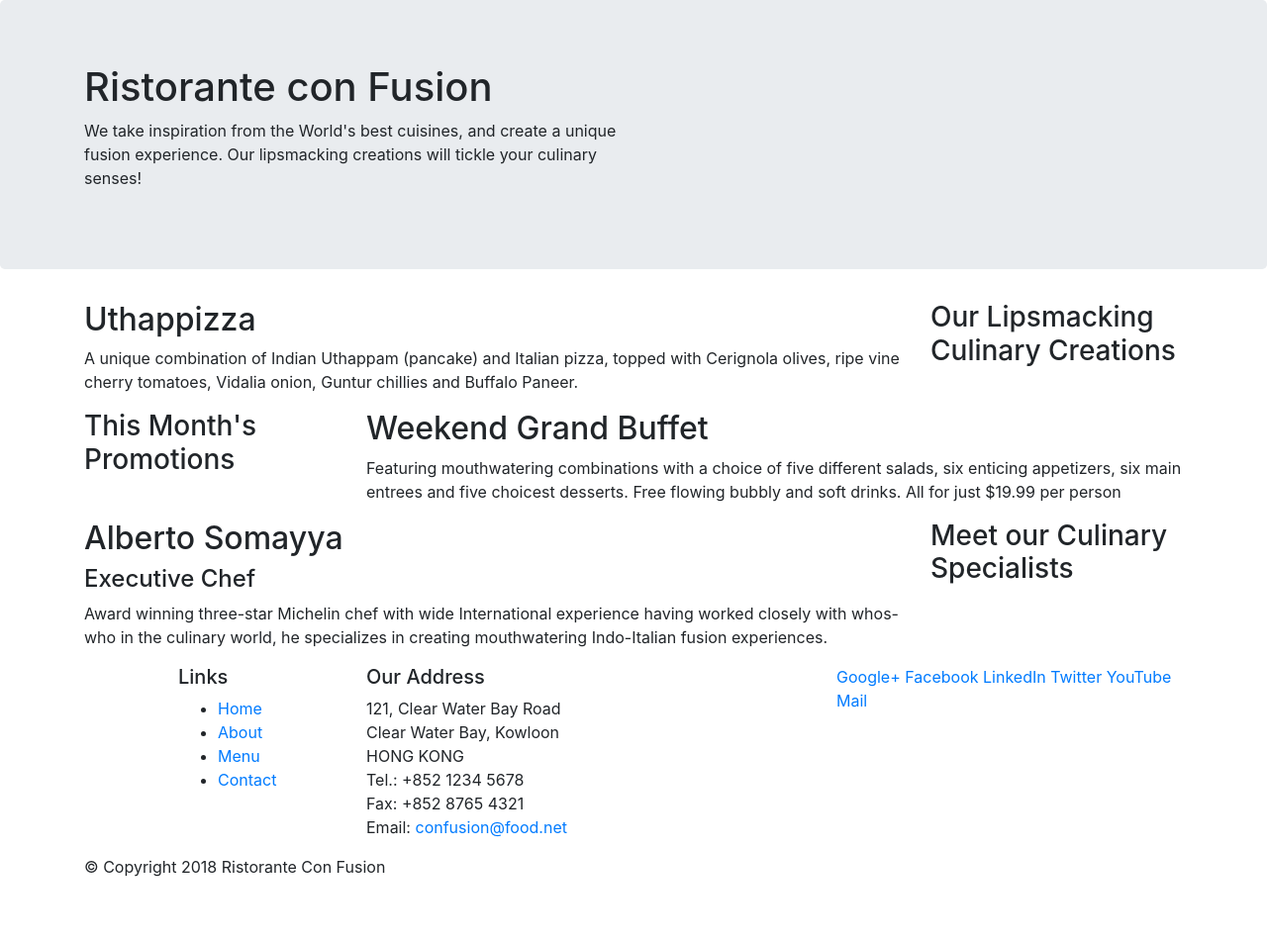
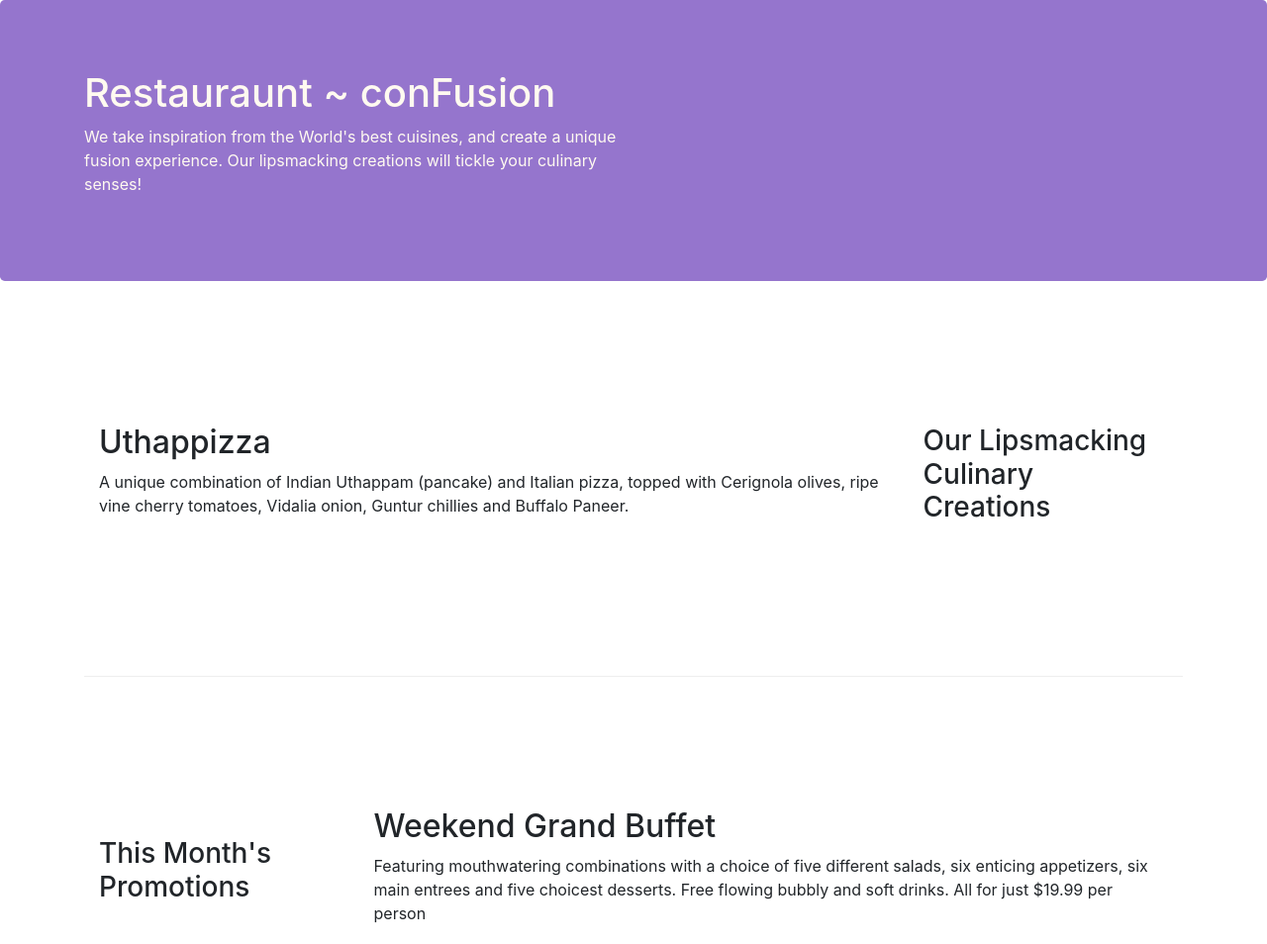
Before and after one commit to atharvagj-ai/conFusion-Website, a website: page index.html in a window 1280 px wide. Shown: the top 954 px of the page at 99% size. Before the commit the page ends 904 px from the top, so only its background shows below. Drawn offline with nearby package versions, Linux system fonts and the light colour scheme.

Commit message:
Bootstrap Grid - Part2 Complete

```diff
--- a/index.html
+++ b/index.html
@@ -9,7 +9,8 @@
 
      <!-- Bootstrap CSS -->
      <link rel="stylesheet" href="node_modules/bootstrap/dist/css/bootstrap.min.css">
-     <title>Ristorante Con Fusion</title>
+     <link rel="stylesheet" href="style.css">
+     <title>Restauraunt ~ conFusion</title>
 </head>
 
 <body>
@@ -18,7 +19,7 @@
         <div class="container">
             <div class="row">
                 <div class="col-12 col-sm-6">
-                    <h1>Ristorante con Fusion</h1>
+                    <h1>Restauraunt ~ conFusion</h1>
                     <p>We take inspiration from the World's best cuisines, and create a unique fusion experience. Our lipsmacking creations will tickle your culinary senses!</p>
                 </div>
                 <div class="col-12 col-sm">
@@ -28,7 +29,7 @@
     </header>
 
     <div  class="container">
-        <div class="row">
+        <div class="row  row-content align-items-center">
             <div class="col-12 col-sm-4 order-sm-last col-md-3">
                 <h3>Our Lipsmacking Culinary Creations</h3>
             </div>
@@ -39,7 +40,7 @@
         </div>
 
 
-        <div class="row">
+        <div class="row row-content align-items-center">
             <div class="col-12 col-sm-4 col-md-3">
                 <h3>This Month's Promotions</h3>
             </div>
@@ -49,7 +50,7 @@
             </div>
         </div>
 
-        <div class="row">
+        <div class="row row-content align-items-center">
             <div class="col-12 col-sm-4 order-sm-last col-md-3">
                 <h3>Meet our Culinary Specialists</h3>
             </div>
@@ -61,12 +62,12 @@
         </div>
     </div>
 
-    <footer>
+    <footer class="footer">
         <div class="container">
             <div class="row">
                 <div class="col-4 offset-1 col-sm-2">
                     <h5>Links</h5>
-                    <ul>
+                    <ul class="list-unstyled">
                         <li><a href="#">Home</a></li>
                         <li><a href="#">About</a></li>
                         <li><a href="#">Menu</a></li>
@@ -84,8 +85,8 @@
 		              Email: <a href="mailto:confusion@food.net">confusion@food.net</a>
 		           </address>
                 </div>
-                <div class="col-12 col-sm-4">
-                    <div>
+                <div class="col-12 col-sm-4 align-self-center">
+                    <div class="text-center">
                         <a href="http://google.com/+">Google+</a>
                         <a href="http://www.facebook.com/profile.php?id=">Facebook</a>
                         <a href="http://www.linkedin.com/in/">LinkedIn</a>
@@ -95,7 +96,7 @@
                     </div>
                 </div>
            </div>
-           <div class="row">
+           <div class="row justify-content-center">
                 <div class="col-auto">
                     <p>© Copyright 2018 Ristorante Con Fusion</p>
                 </div>
--- /dev/null
+++ b/style.css
@@ -0,0 +1,30 @@
+.row-header{
+    margin: 0px auto;
+    padding: 0px auto;
+}
+
+.row-content{
+    margin: 0px auto;
+    padding: 50px 0px 50px 0px;
+    border-bottom: 1px ridge;
+    min-height: 400px;
+}
+
+.footer{
+    background-color: #d1c4e9;
+    margin: 0px;
+    padding: 20px 0px 20px 0px;
+}
+
+.jumbotron{
+    padding: 70px 30px 70px 30px;
+    margin: 0px auto;
+    background-color: #9575CD;
+    color: floralwhite;
+}
+
+.address{
+    font-size: 80%;
+    margin: 0px;
+    color: #0f0f0f;
+}
```
